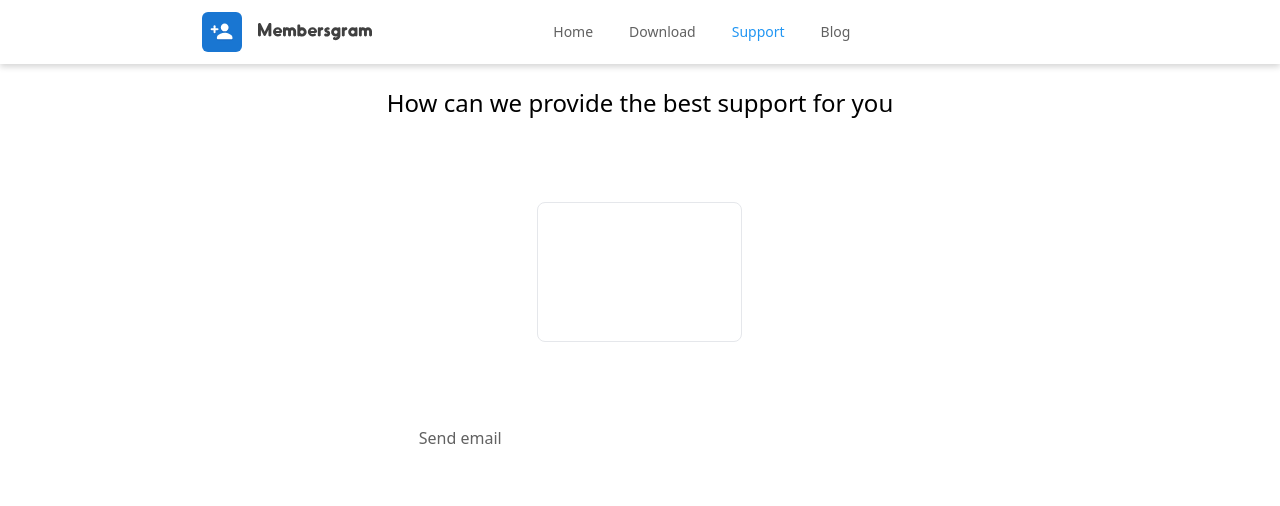
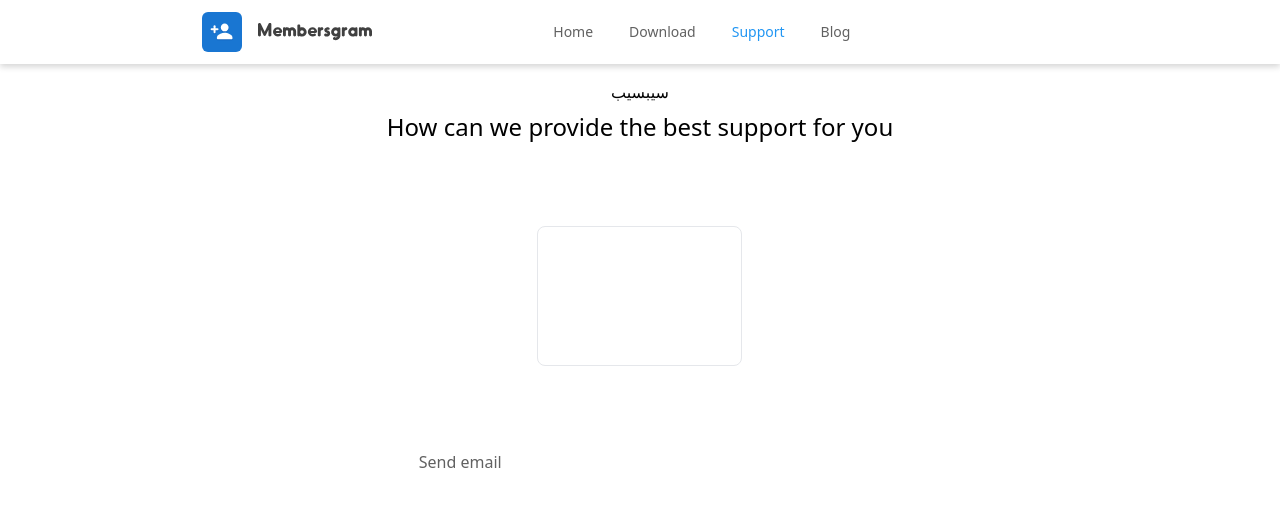
Before and after one commit to majidpnx/mmbrsNextjs, a Next.js app: page /Support in a window 1280 px wide. Shown: the top 506 px of the page. Built offline with nearby package versions, Linux system fonts and the light colour scheme.

Commit message:
first commit1

```diff
--- a/app/Support/page.js
+++ b/app/Support/page.js
@@ -17,7 +17,7 @@ const Support = () => {
   <div class="max-w-[1366px] mx-auto mt-14 px-4">
 
     <div class="flex flex-col items-center justify-center mb-6 mt-6">
-      <div class="mb-2">
+      <div class="mb-2"> سیبسیب
         {/* <img src="<?php echo get_template_directory_uri(); ?>/public/images/Support/SupportTitle.webp" alt="Support Title" title="Support Title" class="w-[70px] h-[70px]"> */}
       </div>
       <h1 class="text-center text-[24px] font-medium leading-[30px]">
```
